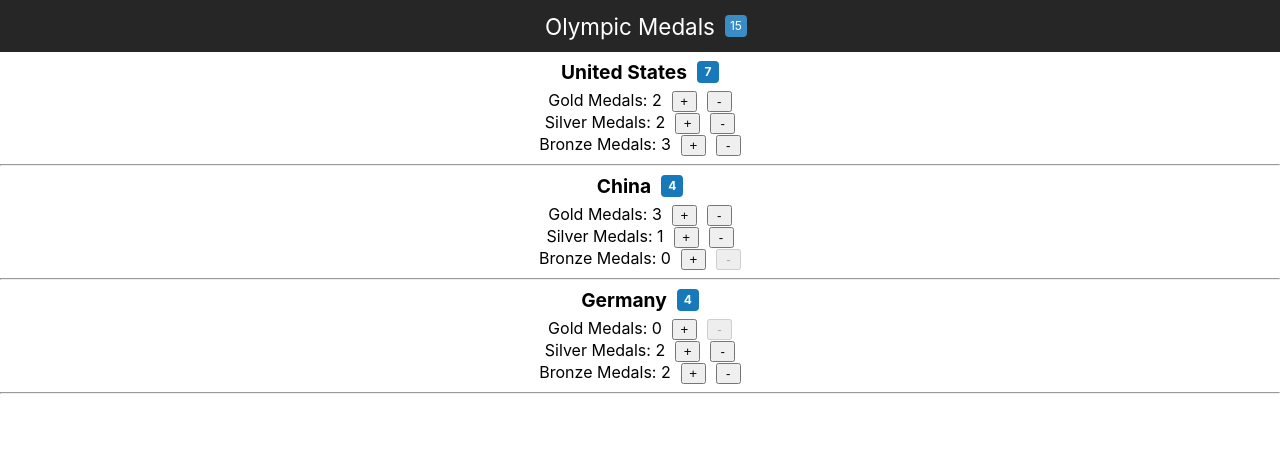
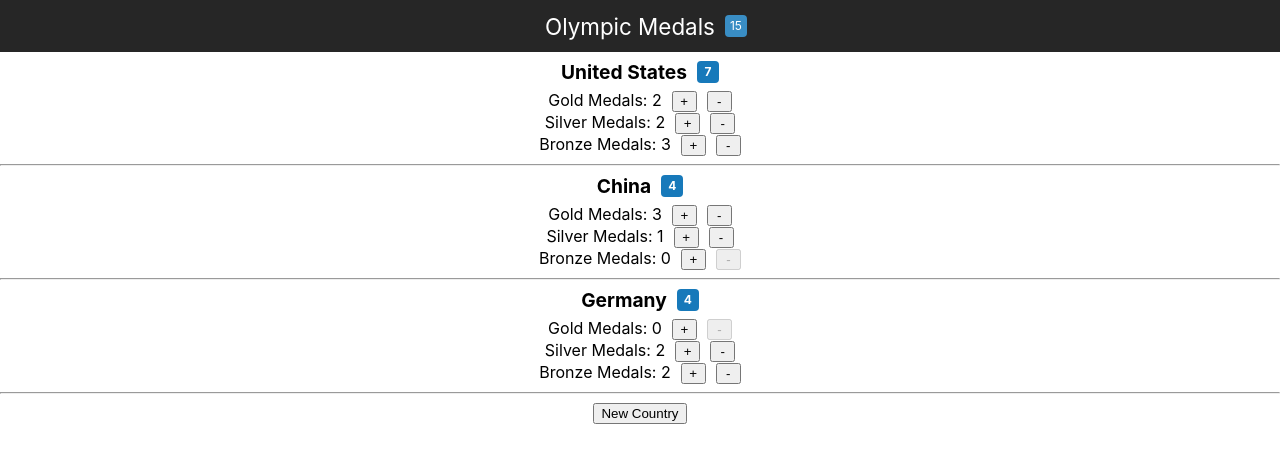
Before and after one commit to urlockGaur/medals-bootstrap, a React (Create React App) app: page / in a window 1280 px wide. Shown: the top 462 px of the page. Built offline with nearby package versions, Linux system fonts and the light colour scheme.

Commit message:
[4.01] Create NewCountry component

```diff
--- a/src/App.js
+++ b/src/App.js
@@ -1,5 +1,6 @@
 import React, { Component } from 'react';
 import Country from './components/Country';
+import NewCountry from './components/NewCountry';
 import './App.css';
 
 class App extends Component {
@@ -51,6 +52,7 @@ class App extends Component {
                             onDecrement={this.handleDecrement} />
                     )}
                 </div>
+                <NewCountry />
             </React.Fragment>
         );
     }
--- /dev/null
+++ b/src/components/NewCountry.jsx
@@ -0,0 +1,18 @@
+import React, { Component } from 'react';
+
+class NewCountry extends Component {
+    state = {}
+    handleClick = (e) => {
+        e.preventDefault();
+        console.log('add country');
+    }
+    render() {
+        return (
+            <div style={{ textAlign: 'center' }}>
+                <button onClick={this.handleClick}>New Country</button>
+            </div>
+        );
+    }
+}
+
+export default NewCountry;
```
